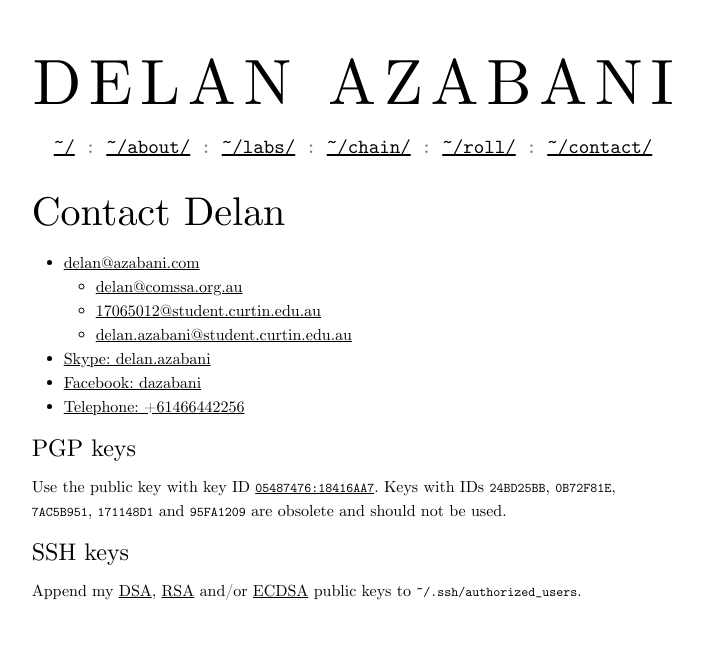
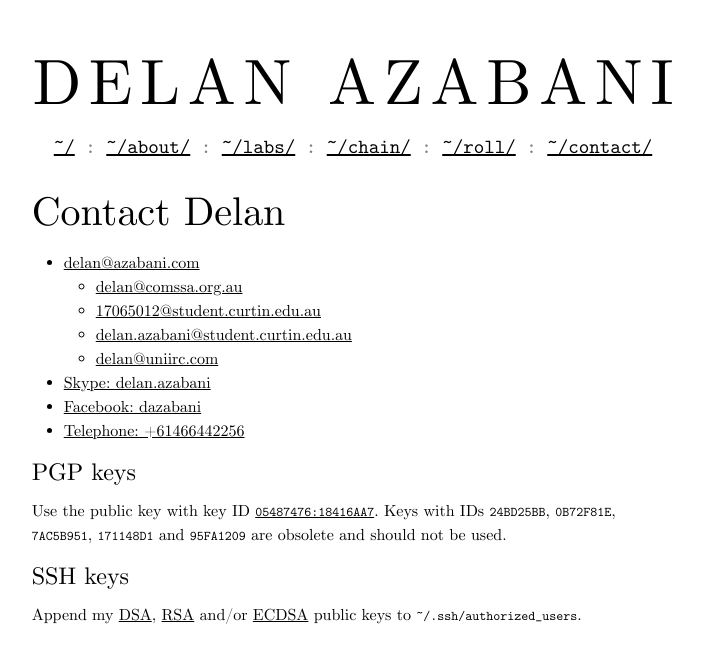
Before and after one commit to delan/www.azabani.com, a Jekyll site: the page built from contact/index.html, in a window 1280 px wide. Shown: the top 663 px of the page, without its empty margins (287-990 px from the left). Built offline with Jekyll 4.4.1, drawn with Linux system fonts in a browser that asks for light colours.

Commit message:
added UniIRC email alias to contact page

```diff
--- a/contact/index.html
+++ b/contact/index.html
@@ -12,6 +12,8 @@ title: Contact Delan
 		    >17065012@student.curtin.edu.au</a>
 		<li><a href="mailto:delan.azabani@student.curtin.edu.au"
 		    >delan.azabani@student.curtin.edu.au</a>
+		<li><a href="mailto:delan@uniirc.com"
+		    >delan@uniirc.com</a>
 	</ul>
 	<li><a href="skype:delan.azabani?chat">Skype: delan.azabani</a>
 	<li><a href="https://www.facebook.com/dazabani">Facebook: dazabani</a>
```
